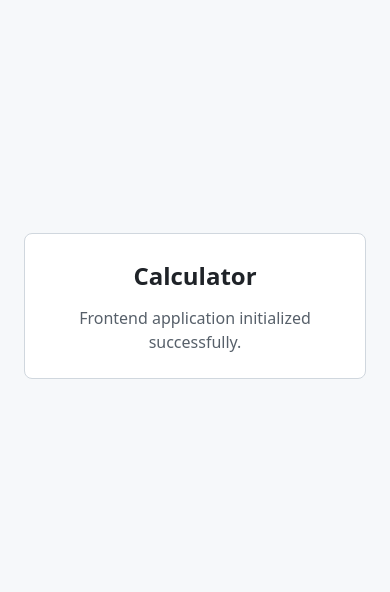
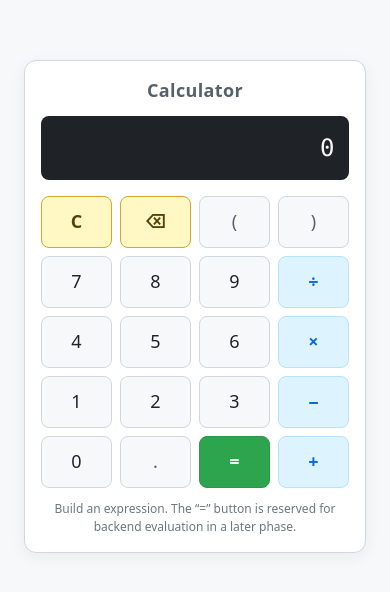
Before and after one commit to quanyantan-svg/832402218_calculator_frontend, a Vue app: page / in a window 390 px wide. Shown: the part 116-708 px from the top of the page. Built offline with nearby package versions, Linux system fonts and the light colour scheme.

Commit message:
feat: add calculator interface and input controls

```diff
--- a/src/App.vue
+++ b/src/App.vue
@@ -1,9 +1,89 @@
 <script setup>
+import { onMounted, onUnmounted, ref } from 'vue';
+import CalculatorDisplay from './components/CalculatorDisplay.vue';
+import CalculatorKeypad from './components/CalculatorKeypad.vue';
+
+const expression = ref('');
+
+const allowedInputKeys = new Set([
+  '0', '1', '2', '3', '4', '5', '6', '7', '8', '9',
+  '.', '+', '-', '*', '/', '(', ')',
+]);
+
+function handleAppend(token) {
+  expression.value += token;
+}
+
+function handleClear() {
+  expression.value = '';
+}
+
+function handleBackspace() {
+  expression.value = expression.value.slice(0, -1);
+}
+
+// Placeholder for Phase 2. Phase 3 will wire this to POST /api/calculate
+// and render the returned result. Local evaluation is intentionally
+// forbidden.
+function handleCalculate() {
+  // no-op: backend integration arrives in a later phase
+}
+
+function handleKeydown(event) {
+  if (event.ctrlKey || event.altKey || event.metaKey) {
+    return;
+  }
+
+  const key = event.key;
+
+  if (key === 'Backspace') {
+    event.preventDefault();
+    handleBackspace();
+    return;
+  }
+
+  if (key === 'Escape' || key === 'Delete') {
+    event.preventDefault();
+    handleClear();
+    return;
+  }
+
+  if (key === 'Enter' || key === '=') {
+    event.preventDefault();
+    handleCalculate();
+    return;
+  }
+
+  if (key.length === 1) {
+    event.preventDefault();
+    if (allowedInputKeys.has(key)) {
+      handleAppend(key);
+    }
+  }
+}
+
+onMounted(() => {
+  window.addEventListener('keydown', handleKeydown);
+});
+
+onUnmounted(() => {
+  window.removeEventListener('keydown', handleKeydown);
+});
 </script>
 
 <template>
-  <main class="app-shell">
-    <h1 class="app-title">Calculator</h1>
-    <p class="app-status">Frontend application initialized successfully.</p>
+  <main class="calculator" aria-label="Calculator">
+    <h1 class="calculator__title">Calculator</h1>
+    <CalculatorDisplay :expression="expression" />
+    <CalculatorKeypad
+      @append="handleAppend"
+      @clear="handleClear"
+      @backspace="handleBackspace"
+      @calculate="handleCalculate"
+    />
+    <p class="calculator__hint" aria-hidden="true">
+      Build an expression. The “=” button is reserved for backend
+      evaluation in a later phase.
+    </p>
   </main>
 </template>
--- /dev/null
+++ b/src/components/CalculatorDisplay.vue
@@ -0,0 +1,21 @@
+<script setup>
+defineProps({
+  expression: {
+    type: String,
+    required: true,
+  },
+});
+</script>
+
+<template>
+  <div
+    class="display"
+    role="status"
+    aria-live="polite"
+    aria-label="Calculator expression"
+  >
+    <div class="display__value" data-test="display-value">
+      {{ expression === '' ? '0' : expression }}
+    </div>
+  </div>
+</template>
--- /dev/null
+++ b/src/components/CalculatorKeypad.vue
@@ -0,0 +1,51 @@
+<script setup>
+const emit = defineEmits(['append', 'clear', 'backspace', 'calculate']);
+
+const buttons = [
+  { id: 'clear', label: 'C', ariaLabel: 'Clear expression', emit: 'clear', variant: 'utility' },
+  { id: 'backspace', label: '⌫', ariaLabel: 'Backspace', emit: 'backspace', variant: 'utility' },
+  { id: 'paren-open', label: '(', ariaLabel: 'Left parenthesis', emit: 'append', token: '(', variant: 'paren' },
+  { id: 'paren-close', label: ')', ariaLabel: 'Right parenthesis', emit: 'append', token: ')', variant: 'paren' },
+  { id: 'digit-7', label: '7', ariaLabel: '7', emit: 'append', token: '7', variant: 'digit' },
+  { id: 'digit-8', label: '8', ariaLabel: '8', emit: 'append', token: '8', variant: 'digit' },
+  { id: 'digit-9', label: '9', ariaLabel: '9', emit: 'append', token: '9', variant: 'digit' },
+  { id: 'op-div', label: '÷', ariaLabel: 'Divide', emit: 'append', token: '/', variant: 'operator' },
+  { id: 'digit-4', label: '4', ariaLabel: '4', emit: 'append', token: '4', variant: 'digit' },
+  { id: 'digit-5', label: '5', ariaLabel: '5', emit: 'append', token: '5', variant: 'digit' },
+  { id: 'digit-6', label: '6', ariaLabel: '6', emit: 'append', token: '6', variant: 'digit' },
+  { id: 'op-mul', label: '×', ariaLabel: 'Multiply', emit: 'append', token: '*', variant: 'operator' },
+  { id: 'digit-1', label: '1', ariaLabel: '1', emit: 'append', token: '1', variant: 'digit' },
+  { id: 'digit-2', label: '2', ariaLabel: '2', emit: 'append', token: '2', variant: 'digit' },
+  { id: 'digit-3', label: '3', ariaLabel: '3', emit: 'append', token: '3', variant: 'digit' },
+  { id: 'op-sub', label: '−', ariaLabel: 'Subtract', emit: 'append', token: '-', variant: 'operator' },
+  { id: 'digit-0', label: '0', ariaLabel: '0', emit: 'append', token: '0', variant: 'digit' },
+  { id: 'dot', label: '.', ariaLabel: 'Decimal point', emit: 'append', token: '.', variant: 'paren' },
+  { id: 'equals', label: '=', ariaLabel: 'Calculate', emit: 'calculate', variant: 'equals' },
+  { id: 'op-add', label: '+', ariaLabel: 'Add', emit: 'append', token: '+', variant: 'operator' },
+];
+
+function onClick(button) {
+  if (button.emit === 'append') {
+    emit('append', button.token);
+  } else {
+    emit(button.emit);
+  }
+}
+</script>
+
+<template>
+  <div class="keypad" role="group" aria-label="Calculator keypad">
+    <button
+      v-for="button in buttons"
+      :key="button.id"
+      type="button"
+      class="keypad__button"
+      :class="['keypad__button--' + button.variant]"
+      :aria-label="button.ariaLabel"
+      :data-key="button.id"
+      @click="onClick(button)"
+    >
+      {{ button.label }}
+    </button>
+  </div>
+</template>
--- a/src/style.css
+++ b/src/style.css
@@ -26,35 +26,153 @@ body {
   padding: 24px;
 }
 
-.app-shell {
+.calculator {
   width: 100%;
-  max-width: 480px;
-  padding: 32px 24px;
+  max-width: 360px;
+  padding: 20px;
   background: #ffffff;
   border: 1px solid #d0d7de;
-  border-radius: 8px;
+  border-radius: 12px;
+  box-shadow: 0 4px 16px rgba(31, 35, 40, 0.06);
+}
+
+.calculator__title {
+  margin: 0 0 12px;
+  font-size: 18px;
+  font-weight: 600;
+  color: #57606a;
+  text-align: center;
+  letter-spacing: 0.02em;
+}
+
+.calculator__hint {
+  margin: 12px 0 0;
+  font-size: 12px;
+  color: #6e7781;
   text-align: center;
 }
 
-.app-title {
-  margin: 0 0 12px;
-  font-size: 28px;
-  font-weight: 600;
-  color: #1f2328;
+.display {
+  background: #1f2328;
+  border-radius: 8px;
+  padding: 16px 18px;
+  margin-bottom: 16px;
+  min-height: 72px;
+  display: flex;
+  align-items: center;
+  overflow-x: auto;
+  overflow-y: hidden;
 }
 
-.app-status {
-  margin: 0;
+.display__value {
+  width: 100%;
+  font-family: ui-monospace, SFMono-Regular, Consolas, monospace;
+  font-size: 28px;
+  font-weight: 500;
+  color: #f6f8fa;
+  text-align: right;
+  white-space: nowrap;
+  letter-spacing: 0.02em;
+  min-height: 1em;
+}
+
+.keypad {
+  display: grid;
+  grid-template-columns: repeat(4, 1fr);
+  gap: 8px;
+}
+
+.keypad__button {
+  appearance: none;
+  border: 1px solid #d0d7de;
+  border-radius: 8px;
+  background: #f6f8fa;
+  color: #1f2328;
+  font: inherit;
+  font-size: 20px;
+  font-weight: 500;
+  height: 56px;
+  cursor: pointer;
+  transition: background-color 0.12s ease, border-color 0.12s ease,
+    box-shadow 0.12s ease;
+  touch-action: manipulation;
+  user-select: none;
+}
+
+.keypad__button:hover {
+  background: #eaeef2;
+}
+
+.keypad__button:active {
+  background: #d8dee4;
+}
+
+.keypad__button:focus-visible {
+  outline: 2px solid #0969da;
+  outline-offset: 2px;
+}
+
+.keypad__button--operator {
+  background: #ddf4ff;
+  border-color: #b6e3ff;
+  color: #0969da;
+  font-weight: 600;
+}
+
+.keypad__button--operator:hover {
+  background: #b6e3ff;
+}
+
+.keypad__button--equals {
+  background: #2da44e;
+  border-color: #2c974b;
+  color: #ffffff;
+  font-weight: 700;
+}
+
+.keypad__button--equals:hover {
+  background: #2c974b;
+}
+
+.keypad__button--utility {
+  background: #fff8c5;
+  border-color: #d4a72c;
+  color: #57410a;
+  font-weight: 600;
+}
+
+.keypad__button--utility:hover {
+  background: #fae17d;
+}
+
+.keypad__button--paren {
+  background: #f6f8fa;
   color: #57606a;
-  font-size: 16px;
 }
 
 @media (max-width: 480px) {
-  .app-shell {
-    padding: 24px 16px;
+  .calculator {
+    padding: 16px;
   }
 
-  .app-title {
+  .display {
+    padding: 14px 14px;
+    min-height: 64px;
+  }
+
+  .display__value {
     font-size: 24px;
   }
+
+  .keypad__button {
+    height: 52px;
+    font-size: 18px;
+  }
 }
+
+@media (max-width: 360px) {
+  .keypad__button {
+    height: 48px;
+    font-size: 16px;
+  }
+}
```
Also changed, not shown: 2 other files (tests, documents, lock files or other folders).
